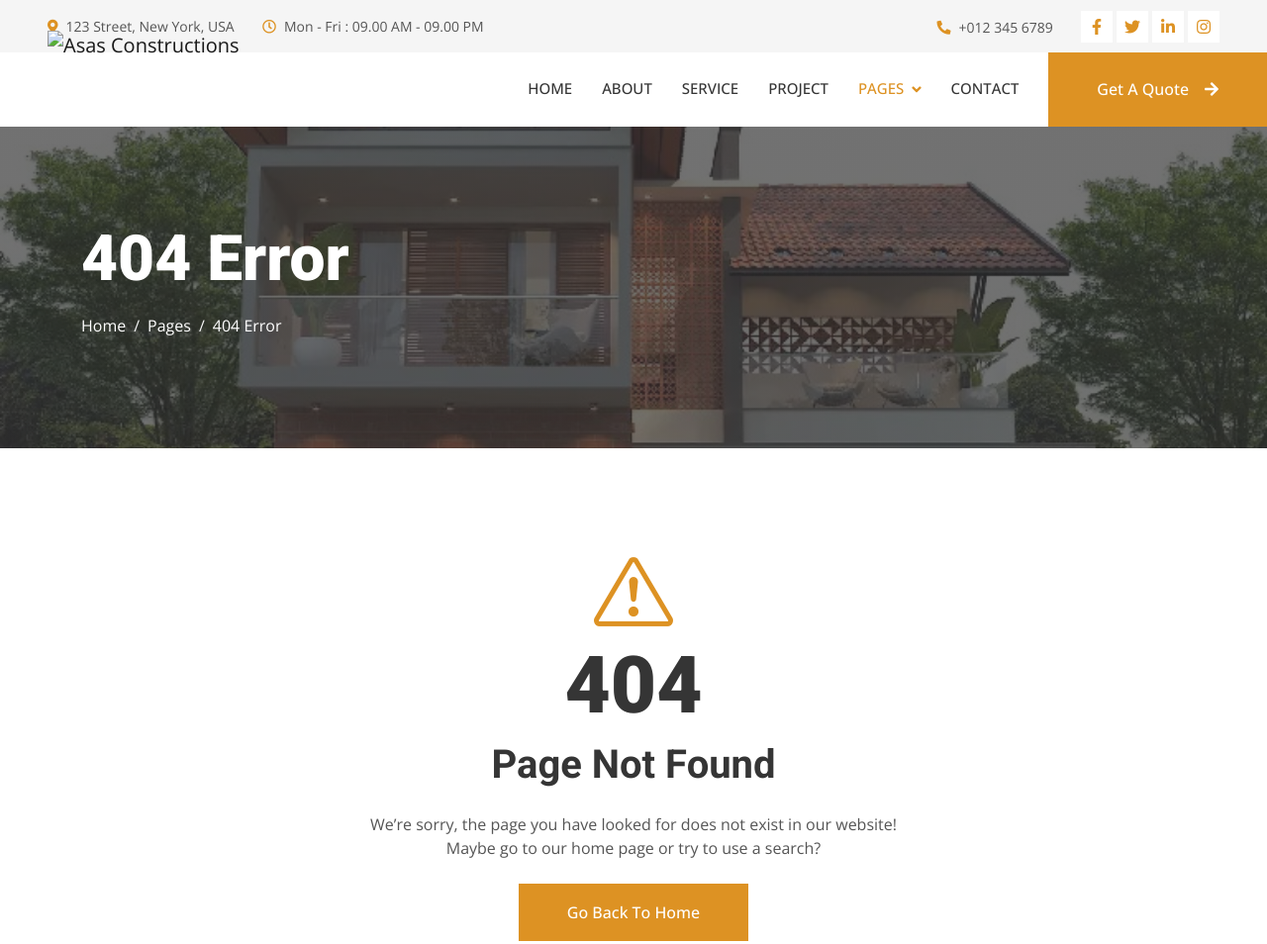
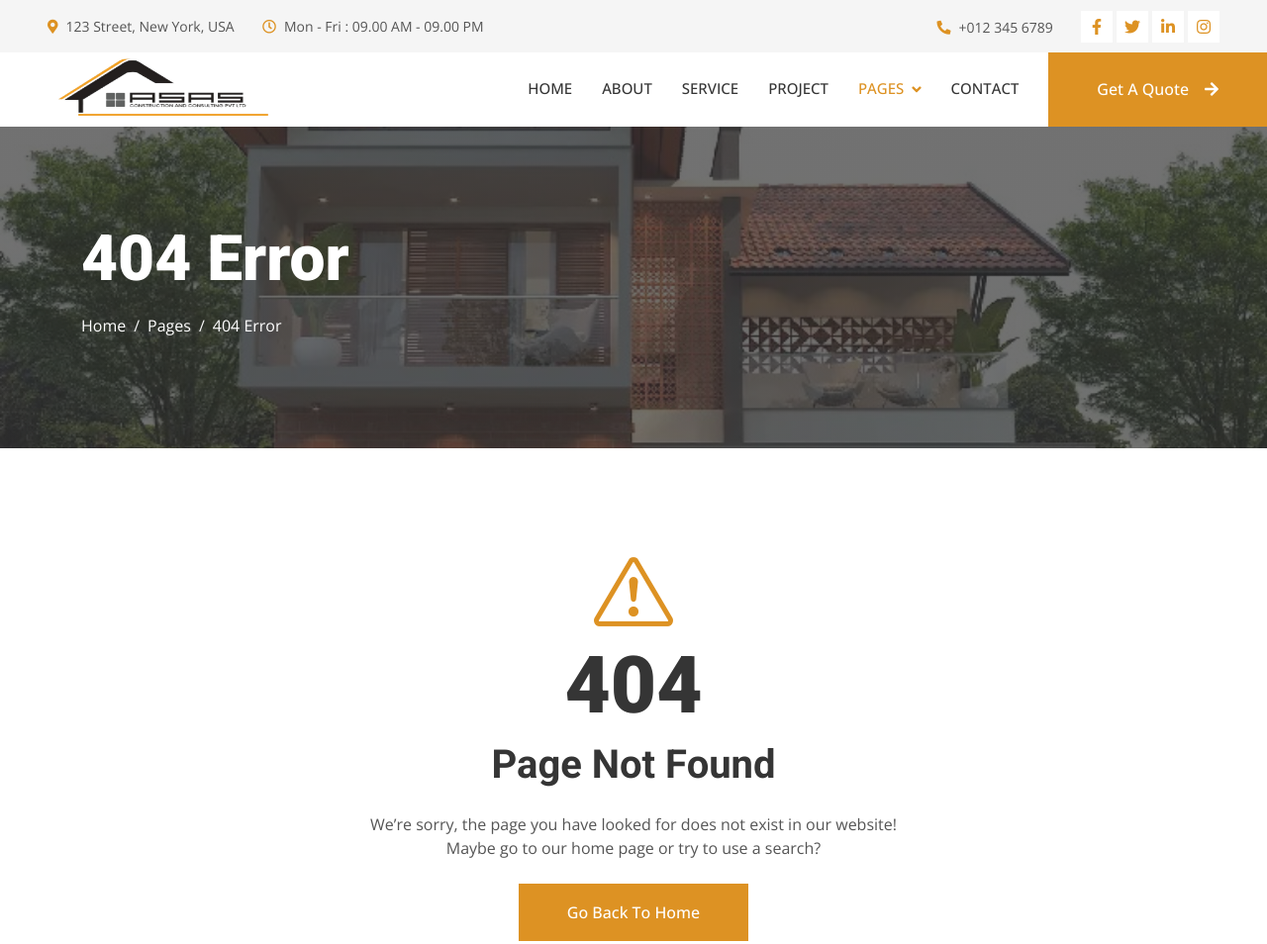
Before and after one commit to auxxweb/ASAS-Builders, a plain HTML site: page 404.html in a window 1280 px wide. Shown: the top 954 px of the page at 99% size. Drawn offline with nearby package versions, Linux system fonts and the light colour scheme; the site is published under a folder, as on GitHub Pages, so addresses that start at the root find nothing.

Commit message:
fix: image issue fix

```diff
--- a/404.html
+++ b/404.html
@@ -93,7 +93,7 @@
         <nav class="navbar navbar-expand-lg bg-white navbar-light sticky-top p-0">
             <a href="index.html" class="navbar-brand d-flex align-items-center px-4 px-lg-5">
                 <img
-                    src="/img/logo/asas_logo.png"
+                    src="img/logo/asas_logo.png"
                     height="120"
                     width="230"
                     alt="Asas Constructions"
```
Also changed, not shown: about.html (+1 -1 lines), contact.html (+1 -1 lines), feature.html (+1 -1 lines), gallery.html (+1 -1 lines), index.html (+1 -1 lines), quote.html (+1 -1 lines), service.html (+1 -1 lines), team.html (+1 -1 lines), testimonial.html (+1 -1 lines).
